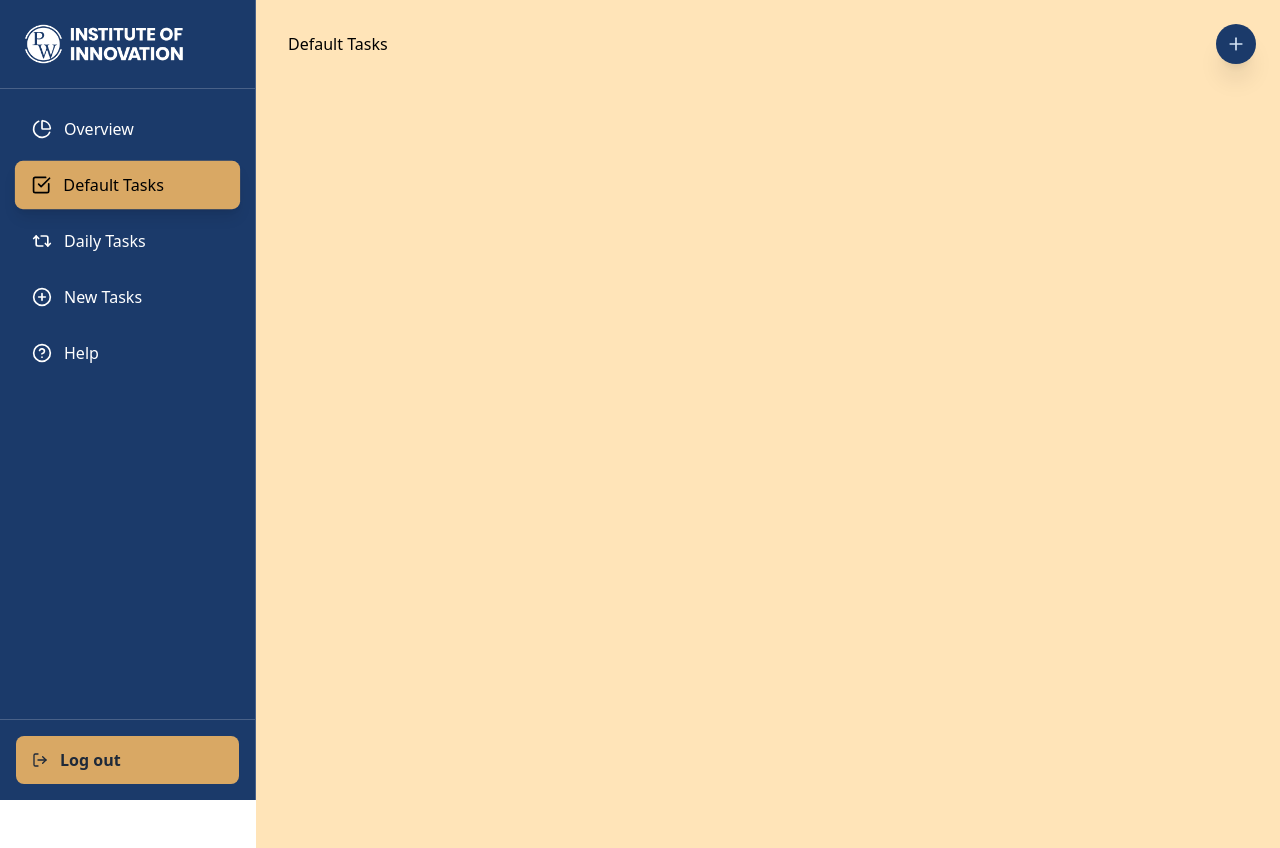
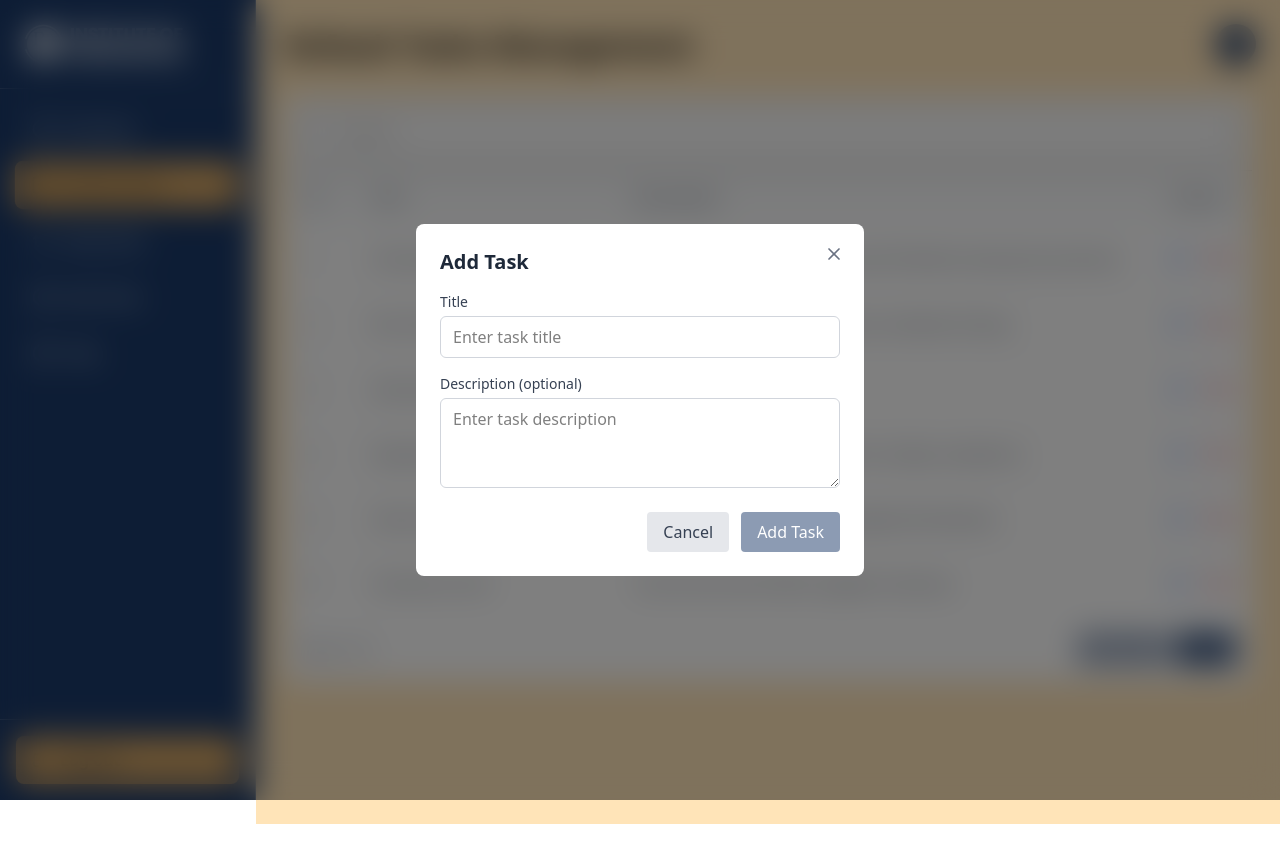
Before and after one commit to Ashutosh-pw-ioi/AdminTaskManagement-frontend, a Next.js app: page /dashboard/admin/defaulttasks in a window 1280 px wide. Both pictures are taken after a click on the button 1236 px from the left and 44 px from the top of the page. After the commit the page ends 824 px from the top, so only its background shows below. Built offline with nearby package versions, Linux system fonts and the light colour scheme.

Commit message:
Default Tasks Section UI Added

```diff
--- /dev/null
+++ b/src/app/dashboard/admin/defaulttasks/AddTaskModal.tsx
@@ -0,0 +1,94 @@
+import React, { useState } from "react";
+import { X } from "lucide-react";
+
+interface AddTaskModalProps {
+  isOpen: boolean;
+  onClose: () => void;
+  onSubmit: (task: { title: string; description?: string }) => void;
+}
+
+const AddTaskModal: React.FC<AddTaskModalProps> = ({
+  isOpen,
+  onClose,
+  onSubmit,
+}) => {
+  const [title, setTitle] = useState("");
+  const [description, setDescription] = useState("");
+
+  const handleSubmit = () => {
+    if (!title.trim()) return;
+
+    onSubmit({
+      title: title.trim(),
+      description: description.trim() || undefined,
+    });
+    setTitle("");
+    setDescription("");
+    onClose();
+  };
+
+  if (!isOpen) return null;
+
+  return (
+    <div className="fixed inset-0 bg-black/50 backdrop-blur-lg flex items-center justify-center z-50 p-4">
+      <div className="bg-white rounded-lg p-6 max-w-md w-full relative">
+        <button
+          onClick={onClose}
+          className="absolute top-4 right-4 p-1 rounded-full hover:bg-gray-100 transition-colors"
+          aria-label="Close modal"
+        >
+          <X size={20} className="text-gray-500 hover:text-gray-700 cursor-pointer" />
+        </button>
+
+        <h3 className="text-xl font-bold text-gray-800 mb-4 pr-8">Add Task</h3>
+
+        <div className="space-y-4">
+          <div>
+            <label className="block text-sm font-medium text-gray-700">
+              Title
+            </label>
+            <input
+              type="text"
+              value={title}
+              onChange={(e) => setTitle(e.target.value)}
+              className="mt-1 block w-full border border-gray-300 rounded-md px-3 py-2 focus:outline-none focus:ring-[#1B3A6A] focus:border-[#1B3A6A]"
+              placeholder="Enter task title"
+              required
+            />
+          </div>
+
+          <div>
+            <label className="block text-sm font-medium text-gray-700">
+              Description (optional)
+            </label>
+            <textarea
+              value={description}
+              onChange={(e) => setDescription(e.target.value)}
+              className="mt-1 block w-full border border-gray-300 rounded-md px-3 py-2 focus:outline-none focus:ring-[#1B3A6A] focus:border-[#1B3A6A]"
+              placeholder="Enter task description"
+              rows={3}
+            />
+          </div>
+        </div>
+
+        <div className="mt-6 flex justify-end space-x-3">
+          <button
+            onClick={onClose}
+            className="px-4 py-2 bg-gray-200 text-gray-700 rounded-sm hover:bg-gray-300 transition-colors cursor-pointer"
+          >
+            Cancel
+          </button>
+          <button
+            onClick={handleSubmit}
+            disabled={!title.trim()}
+            className="px-4 py-2 bg-[#1B3A6A] text-white rounded-sm hover:bg-[#486AA0] transition-colors disabled:opacity-50 disabled:cursor-not-allowed cursor-pointer"
+          >
+            Add Task
+          </button>
+        </div>
+      </div>
+    </div>
+  );
+};
+
+export default AddTaskModal;
--- a/src/app/dashboard/admin/defaulttasks/DefaultTasksSection.tsx
+++ b/src/app/dashboard/admin/defaulttasks/DefaultTasksSection.tsx
@@ -1,17 +1,81 @@
 "use client";
 
-import React, { useState } from "react";
-import { DefaultTasks } from "../constants/DefaultTasks";
+import React, { useState, useEffect } from "react";
+import { DefaultTasks as InitialTasks } from "../constants/DefaultTasks";
 import EmptyList from "./EmptyList";
 import { Plus } from "lucide-react";
+import SimpleTable from "../../Table/SimpleTable";
+import AddTaskModal from "./AddTaskModal";
 
 export default function DefaultTasksSection() {
+  const [tasks, setTasks] = useState(InitialTasks);
+  const [isAddModal, setIsAddModal] = useState(false);
+
+  function enforceDescription(task: any): (typeof InitialTasks)[number] {
+    return {
+      ...task,
+      description: task.description ?? "No description provided.",
+    };
+  }
+
+  useEffect(() => {
+    setTasks((prev) => prev.map((task) => enforceDescription(task)));
+  }, []);
+
+  const handleAddTask = (task: { title: string; description?: string }) => {
+    const newTask = {
+      id: tasks[tasks.length - 1].id + 1,
+      title: task.title,
+      description: task.description,
+    };
+    setTasks((prev) => [...prev, newTask]);
+  };
+
+  const handleAddClick = () => {
+    setIsAddModal(true);
+  };
+
+  const handleEdit = (updatedTask: (typeof InitialTasks)[number]) => {
+    setTasks((prev) =>
+      prev.map((task) => (task.id === updatedTask.id ? updatedTask : task))
+    );
+  };
+
+  const handleDelete = (id: number | string) => {
+    setTasks((prev) => prev.filter((task) => task.id !== id));
+  };
+
   return (
-    <div className="p-2 h-screen">
-      <button className="fixed top-6 right-6 w-10 h-10 bg-[#1B3A6A] rounded-full flex items-center justify-center mb-4 cursor-pointer shadow-xl">
+    <div className="p-4 h-screen relative">
+      {isAddModal && (
+        <AddTaskModal
+          isOpen={isAddModal}
+          onClose={() => setIsAddModal(false)}
+          onSubmit={handleAddTask}
+        />
+      )}
+      <button
+        className="fixed top-6 right-6 w-10 h-10 bg-[#1B3A6A] rounded-full flex items-center justify-center mb-4 cursor-pointer shadow-xl"
+        onClick={handleAddClick}
+      >
         <Plus className="w-5 h-5 text-[#D4E3F5]" />
       </button>
-      {DefaultTasks.length > 0 ? <div>Default Tasks</div> : <EmptyList />}
+
+      {tasks.length > 0 ? (
+        <div className="w-full">
+          <div className="text-3xl font-bold mb-8">
+            Default Tasks Management
+          </div>
+          <SimpleTable
+            data={tasks}
+            onEdit={(item) => handleEdit(item as (typeof InitialTasks)[number])}
+            onDelete={handleDelete}
+            searchFields={["title", "description"]}
+          />
+        </div>
+      ) : (
+        <EmptyList />
+      )}
     </div>
   );
 }
--- a/src/app/dashboard/admin/layout.tsx
+++ b/src/app/dashboard/admin/layout.tsx
@@ -178,8 +178,8 @@ const AdminLayout = ({ children }: { children: React.ReactNode }) => {
         </div>
       </div>
 
-      <div className="flex-1 bg-[#FFE4B8] lg:ml-0">
-        <div className="p-6 w-screen md:w-[1000px]">{children}</div>
+      <div className="flex-1 bg-[#FFE4B8]">
+        <div className="p-3">{children}</div>
       </div>
     </div>
   );
```
